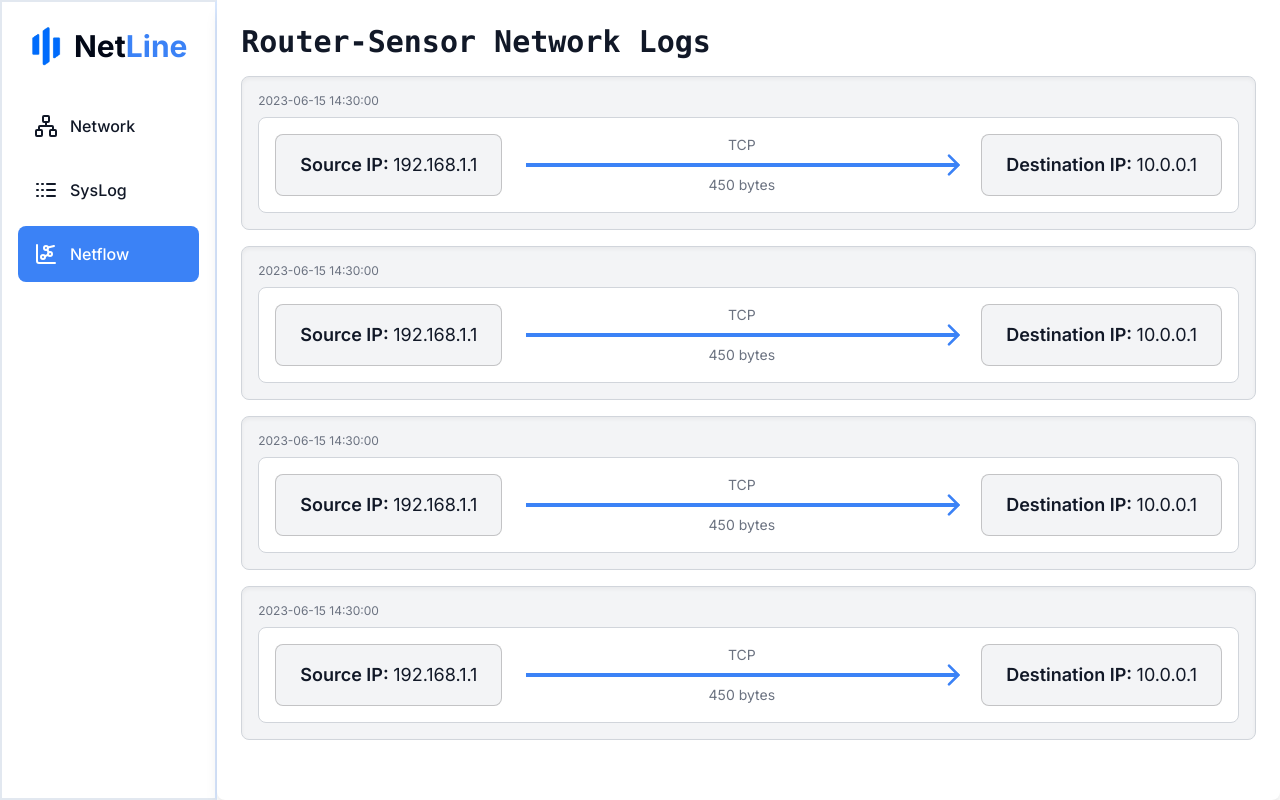
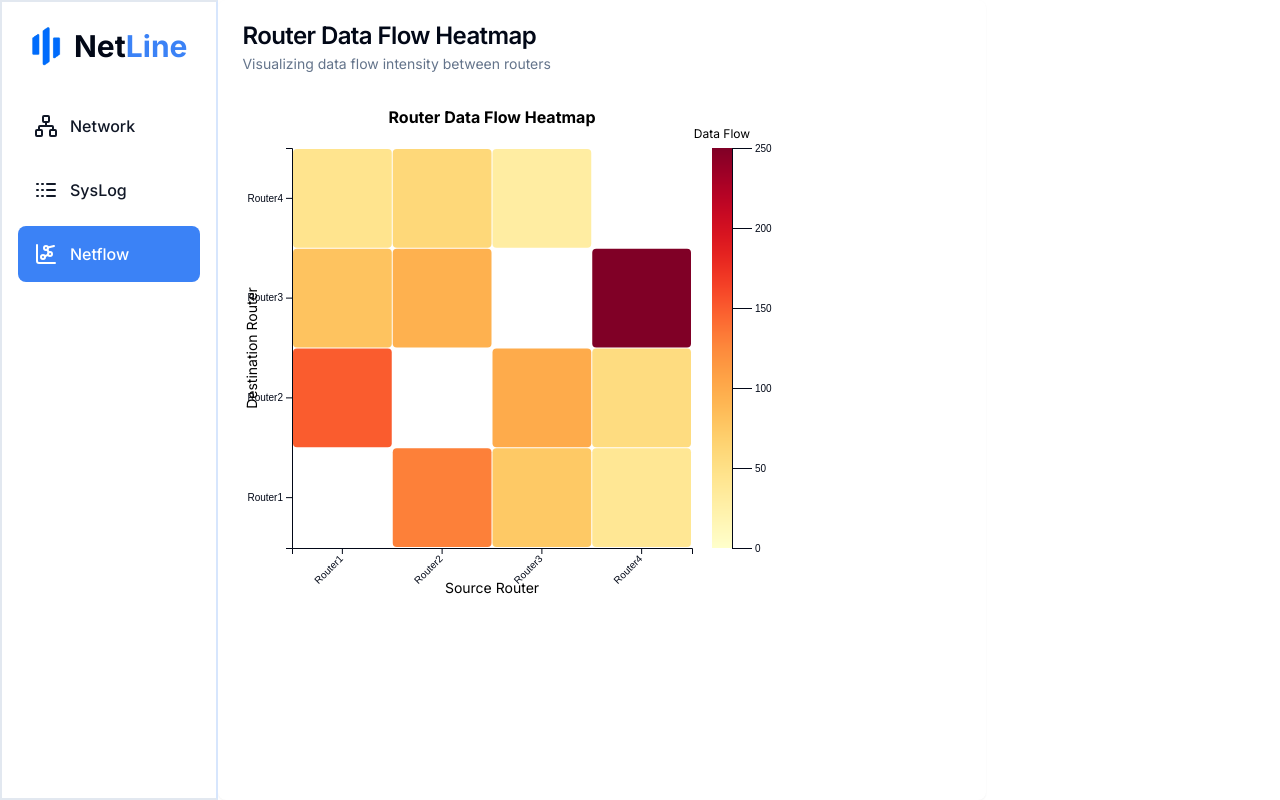
Before and after one commit to Naman-B-Parlecha/NetLine, a Next.js app: page /netflow in a window 1280 px wide. Built offline with nearby package versions, Linux system fonts and the light colour scheme.

Commit message:
netflow graph

```diff
--- a/app/netflow/page.tsx
+++ b/app/netflow/page.tsx
@@ -1,117 +1,295 @@
-import React from "react";
-import { ArrowRight } from "lucide-react";
-import cls from "./customStyles.module.css";
+// import React from "react";
+// import { ArrowRight } from "lucide-react";
+// import cls from "./customStyles.module.css";
 
-interface NetworkSimulatorProps {
-  srcIp: string;
-  destIp: string;
-  protocol: string;
-  timestamp: string;
-  bytes: string;
-}
+// interface NetworkSimulatorProps {
+//   srcIp: string;
+//   destIp: string;
+//   protocol: string;
+//   timestamp: string;
+//   bytes: string;
+// }
 
-export default function Component({
-  srcIp = "192.168.1.1",
-  destIp = "10.0.0.1",
-  protocol = "TCP",
-  timestamp = "2023-06-15 14:30:00",
-  bytes = "450",
-}: NetworkSimulatorProps) {
+// export default function Component({
+//   srcIp = "192.168.1.1",
+//   destIp = "10.0.0.1",
+//   protocol = "TCP",
+//   timestamp = "2023-06-15 14:30:00",
+//   bytes = "450",
+// }: NetworkSimulatorProps) {
+//   return (
+//     <div className="w-full p-6 bg-white rounded-lg shadow-lg">
+//       <h1 className="text-3xl font-bold font-mono text-gray-900 mb-4">
+//         Router-Sensor Network Logs
+//       </h1>
+//       <div className={`flex flex-col gap-4 w-full h-[93%] overflow-auto ${cls.scroll}`}>
+//         <div className="p-4 w-full bg-gray-100 border border-gray-300 rounded-lg shadow-inner ">
+//           <div className="text-xs text-gray-500 mb-2">{timestamp}</div>
+//           <div className="flex items-center justify-between border border-gray-300 rounded-lg overflow-hidden p-4 bg-white">
+//             <div className="py-4 px-6 bg-gray-100 rounded-lg border border-black/20 text-gray-900">
+//               <h3 className="font-semibold text-lg">
+//                 Source IP: <span className="font-normal">{srcIp}</span>
+//               </h3>
+//             </div>
+//             <div className="flex flex-col items-center mx-6 flex-grow">
+//               <span className="text-sm text-gray-500 mb-2">{protocol}</span>
+//               <div className="w-full h-1 bg-blue-500 relative">
+//                 <ArrowRight className="w-8 h-8 text-blue-500 absolute top-1/2 right-0 transform -translate-y-1/2 translate-x-2 transition-transform duration-300 ease-in-out hover:translate-x-4" />
+//               </div>
+//               <span className="text-sm text-gray-500 mt-2">{bytes} bytes</span>
+//             </div>
+//             <div className="py-4 px-6 bg-gray-100 rounded-lg border border-black/20 text-gray-900">
+//               <h3 className="font-semibold text-lg">
+//                 Destination IP: <span className="font-normal">{destIp}</span>
+//               </h3>
+//             </div>
+//           </div>
+//         </div>
+//         <div className="p-4 w-full bg-gray-100 border border-gray-300 rounded-lg shadow-inner ">
+//           <div className="text-xs text-gray-500 mb-2">{timestamp}</div>
+//           <div className="flex items-center justify-between border border-gray-300 rounded-lg overflow-hidden p-4 bg-white">
+//             <div className="py-4 px-6 bg-gray-100 rounded-lg border border-black/20 text-gray-900">
+//               <h3 className="font-semibold text-lg">
+//                 Source IP: <span className="font-normal">{srcIp}</span>
+//               </h3>
+//             </div>
+//             <div className="flex flex-col items-center mx-6 flex-grow">
+//               <span className="text-sm text-gray-500 mb-2">{protocol}</span>
+//               <div className="w-full h-1 bg-blue-500 relative">
+//                 <ArrowRight className="w-8 h-8 text-blue-500 absolute top-1/2 right-0 transform -translate-y-1/2 translate-x-2 transition-transform duration-300 ease-in-out hover:translate-x-4" />
+//               </div>
+//               <span className="text-sm text-gray-500 mt-2">{bytes} bytes</span>
+//             </div>
+//             <div className="py-4 px-6 bg-gray-100 rounded-lg border border-black/20 text-gray-900">
+//               <h3 className="font-semibold text-lg">
+//                 Destination IP: <span className="font-normal">{destIp}</span>
+//               </h3>
+//             </div>
+//           </div>
+//         </div>
+//         <div className="p-4 w-full bg-gray-100 border border-gray-300 rounded-lg shadow-inner ">
+//           <div className="text-xs text-gray-500 mb-2">{timestamp}</div>
+//           <div className="flex items-center justify-between border border-gray-300 rounded-lg overflow-hidden p-4 bg-white">
+//             <div className="py-4 px-6 bg-gray-100 rounded-lg border border-black/20 text-gray-900">
+//               <h3 className="font-semibold text-lg">
+//                 Source IP: <span className="font-normal">{srcIp}</span>
+//               </h3>
+//             </div>
+//             <div className="flex flex-col items-center mx-6 flex-grow">
+//               <span className="text-sm text-gray-500 mb-2">{protocol}</span>
+//               <div className="w-full h-1 bg-blue-500 relative">
+//                 <ArrowRight className="w-8 h-8 text-blue-500 absolute top-1/2 right-0 transform -translate-y-1/2 translate-x-2 transition-transform duration-300 ease-in-out hover:translate-x-4" />
+//               </div>
+//               <span className="text-sm text-gray-500 mt-2">{bytes} bytes</span>
+//             </div>
+//             <div className="py-4 px-6 bg-gray-100 rounded-lg border border-black/20 text-gray-900">
+//               <h3 className="font-semibold text-lg">
+//                 Destination IP: <span className="font-normal">{destIp}</span>
+//               </h3>
+//             </div>
+//           </div>
+//         </div>
+//         <div className="p-4 w-full bg-gray-100 border border-gray-300 rounded-lg shadow-inner ">
+//           <div className="text-xs text-gray-500 mb-2">{timestamp}</div>
+//           <div className="flex items-center justify-between border border-gray-300 rounded-lg overflow-hidden p-4 bg-white">
+//             <div className="py-4 px-6 bg-gray-100 rounded-lg border border-black/20 text-gray-900">
+//               <h3 className="font-semibold text-lg">
+//                 Source IP: <span className="font-normal">{srcIp}</span>
+//               </h3>
+//             </div>
+//             <div className="flex flex-col items-center mx-6 flex-grow">
+//               <span className="text-sm text-gray-500 mb-2">{protocol}</span>
+//               <div className="w-full h-1 bg-blue-500 relative">
+//                 <ArrowRight className="w-8 h-8 text-blue-500 absolute top-1/2 right-0 transform -translate-y-1/2 translate-x-2 transition-transform duration-300 ease-in-out hover:translate-x-4" />
+//               </div>
+//               <span className="text-sm text-gray-500 mt-2">{bytes} bytes</span>
+//             </div>
+//             <div className="py-4 px-6 bg-gray-100 rounded-lg border border-black/20 text-gray-900">
+//               <h3 className="font-semibold text-lg">
+//                 Destination IP: <span className="font-normal">{destIp}</span>
+//               </h3>
+//             </div>
+//           </div>
+//         </div>
+//       </div>
+//     </div>
+//   );
+// }
+
+"use client";
+
+import React, { useEffect, useRef } from "react";
+import * as d3 from "d3";
+import {
+  Card,
+  CardContent,
+  CardHeader,
+  CardTitle,
+  CardDescription,
+} from "@/components/ui/card";
+
+// Mock data - replace this with your actual router data flow data
+const mockData = [
+  { source: "Router1", target: "Router2", value: 150 },
+  { source: "Router1", target: "Router3", value: 80 },
+  { source: "Router1", target: "Router4", value: 45 },
+  { source: "Router2", target: "Router1", value: 130 },
+  { source: "Router2", target: "Router3", value: 95 },
+  { source: "Router2", target: "Router4", value: 60 },
+  { source: "Router3", target: "Router1", value: 75 },
+  { source: "Router3", target: "Router2", value: 100 },
+  { source: "Router3", target: "Router4", value: 30 },
+  { source: "Router4", target: "Router1", value: 40 },
+  { source: "Router4", target: "Router2", value: 55 },
+  { source: "Router4", target: "Router3", value: 250 },
+];
+
+export default function RouterDataFlowHeatmap() {
+  const svgRef = useRef<SVGSVGElement>(null);
+
+  useEffect(() => {
+    if (svgRef.current) {
+      const margin = { top: 50, right: 50, bottom: 50, left: 50 };
+      const width = 500 - margin.left - margin.right;
+      const height = 500 - margin.top - margin.bottom;
+
+      const svg = d3
+        .select(svgRef.current)
+        .attr("width", width + margin.left + margin.right)
+        .attr("height", height + margin.top + margin.bottom)
+        .append("g")
+        .attr("transform", `translate(${margin.left},${margin.top})`);
+
+      // Get unique router names
+      const routers = Array.from(new Set(mockData.map((d) => d.source)));
+
+      // Build X and Y scales
+      const x = d3.scaleBand().range([0, width]).domain(routers).padding(0.01);
+
+      const y = d3.scaleBand().range([height, 0]).domain(routers).padding(0.01);
+
+      // Build color scale
+      const colorScale = d3
+        .scaleSequential()
+        .interpolator(d3.interpolateYlOrRd)
+        .domain([0, d3.max(mockData, (d) => d.value) || 0]);
+
+      // Create the heatmap cells
+      svg
+        .selectAll()
+        .data(mockData)
+        .enter()
+        .append("rect")
+        .attr("x", (d) => x(d.source) || 0)
+        .attr("y", (d) => y(d.target) || 0)
+        .attr("width", x.bandwidth())
+        .attr("height", y.bandwidth())
+        .style("fill", (d) => colorScale(d.value))
+        .attr("rx", 4)
+        .attr("ry", 4);
+
+      // Add X axis
+      svg
+        .append("g")
+        .attr("transform", `translate(0,${height})`)
+        .call(d3.axisBottom(x))
+        .selectAll("text")
+        .attr("transform", "translate(-10,0)rotate(-45)")
+        .style("text-anchor", "end");
+
+      // Add Y axis
+      svg.append("g").call(d3.axisLeft(y));
+
+      // Add title
+      svg
+        .append("text")
+        .attr("x", width / 2)
+        .attr("y", -margin.top / 2)
+        .attr("text-anchor", "middle")
+        .style("font-size", "16px")
+        .style("font-weight", "bold")
+        .text("Router Data Flow Heatmap");
+
+      // Add X axis label
+      svg
+        .append("text")
+        .attr("x", width / 2)
+        .attr("y", height + margin.bottom - 5)
+        .attr("text-anchor", "middle")
+        .style("font-size", "14px")
+        .text("Source Router");
+
+      // Add Y axis label
+      svg
+        .append("text")
+        .attr("transform", "rotate(-90)")
+        .attr("x", -height / 2)
+        .attr("y", -margin.left + 15)
+        .attr("text-anchor", "middle")
+        .style("font-size", "14px")
+        .text("Destination Router");
+
+      // Add color legend
+      const legendWidth = 20;
+      const legendHeight = height;
+      const legend = svg
+        .append("g")
+        .attr("transform", `translate(${width + 20}, 0)`);
+
+      const legendScale = d3
+        .scaleLinear()
+        .domain(colorScale.domain())
+        .range([legendHeight, 0]);
+
+      legend
+        .selectAll("rect")
+        .data(d3.range(legendHeight))
+        .enter()
+        .append("rect")
+        .attr("x", 0)
+        .attr("y", (d, i) => i)
+        .attr("width", legendWidth)
+        .attr("height", 1)
+        .style("fill", (d) => colorScale(legendScale.invert(d)));
+
+      const legendAxis = d3
+        .axisRight(legendScale)
+        .tickSize(legendWidth)
+        .ticks(5);
+
+      legend
+        .append("g")
+        .attr("transform", `translate(${legendWidth}, 0)`)
+        .call(legendAxis);
+
+      // Add legend title
+      legend
+        .append("text")
+        .attr("x", legendWidth / 2)
+        .attr("y", -10)
+        .attr("text-anchor", "middle")
+        .style("font-size", "12px")
+        .text("Data Flow");
+    }
+  }, []);
+
   return (
-    <div className="w-full p-6 bg-white rounded-lg shadow-lg">
-      <h1 className="text-3xl font-bold font-mono text-gray-900 mb-4">
-        Router-Sensor Network Logs
-      </h1>
-      <div className={`flex flex-col gap-4 w-full h-[93%] overflow-auto ${cls.scroll}`}>
-        <div className="p-4 w-full bg-gray-100 border border-gray-300 rounded-lg shadow-inner ">
-          <div className="text-xs text-gray-500 mb-2">{timestamp}</div>
-          <div className="flex items-center justify-between border border-gray-300 rounded-lg overflow-hidden p-4 bg-white">
-            <div className="py-4 px-6 bg-gray-100 rounded-lg border border-black/20 text-gray-900">
-              <h3 className="font-semibold text-lg">
-                Source IP: <span className="font-normal">{srcIp}</span>
-              </h3>
-            </div>
-            <div className="flex flex-col items-center mx-6 flex-grow">
-              <span className="text-sm text-gray-500 mb-2">{protocol}</span>
-              <div className="w-full h-1 bg-blue-500 relative">
-                <ArrowRight className="w-8 h-8 text-blue-500 absolute top-1/2 right-0 transform -translate-y-1/2 translate-x-2 transition-transform duration-300 ease-in-out hover:translate-x-4" />
-              </div>
-              <span className="text-sm text-gray-500 mt-2">{bytes} bytes</span>
-            </div>
-            <div className="py-4 px-6 bg-gray-100 rounded-lg border border-black/20 text-gray-900">
-              <h3 className="font-semibold text-lg">
-                Destination IP: <span className="font-normal">{destIp}</span>
-              </h3>
-            </div>
-          </div>
-        </div>
-        <div className="p-4 w-full bg-gray-100 border border-gray-300 rounded-lg shadow-inner ">
-          <div className="text-xs text-gray-500 mb-2">{timestamp}</div>
-          <div className="flex items-center justify-between border border-gray-300 rounded-lg overflow-hidden p-4 bg-white">
-            <div className="py-4 px-6 bg-gray-100 rounded-lg border border-black/20 text-gray-900">
-              <h3 className="font-semibold text-lg">
-                Source IP: <span className="font-normal">{srcIp}</span>
-              </h3>
-            </div>
-            <div className="flex flex-col items-center mx-6 flex-grow">
-              <span className="text-sm text-gray-500 mb-2">{protocol}</span>
-              <div className="w-full h-1 bg-blue-500 relative">
-                <ArrowRight className="w-8 h-8 text-blue-500 absolute top-1/2 right-0 transform -translate-y-1/2 translate-x-2 transition-transform duration-300 ease-in-out hover:translate-x-4" />
-              </div>
-              <span className="text-sm text-gray-500 mt-2">{bytes} bytes</span>
-            </div>
-            <div className="py-4 px-6 bg-gray-100 rounded-lg border border-black/20 text-gray-900">
-              <h3 className="font-semibold text-lg">
-                Destination IP: <span className="font-normal">{destIp}</span>
-              </h3>
-            </div>
-          </div>
-        </div>
-        <div className="p-4 w-full bg-gray-100 border border-gray-300 rounded-lg shadow-inner ">
-          <div className="text-xs text-gray-500 mb-2">{timestamp}</div>
-          <div className="flex items-center justify-between border border-gray-300 rounded-lg overflow-hidden p-4 bg-white">
-            <div className="py-4 px-6 bg-gray-100 rounded-lg border border-black/20 text-gray-900">
-              <h3 className="font-semibold text-lg">
-                Source IP: <span className="font-normal">{srcIp}</span>
-              </h3>
-            </div>
-            <div className="flex flex-col items-center mx-6 flex-grow">
-              <span className="text-sm text-gray-500 mb-2">{protocol}</span>
-              <div className="w-full h-1 bg-blue-500 relative">
-                <ArrowRight className="w-8 h-8 text-blue-500 absolute top-1/2 right-0 transform -translate-y-1/2 translate-x-2 transition-transform duration-300 ease-in-out hover:translate-x-4" />
-              </div>
-              <span className="text-sm text-gray-500 mt-2">{bytes} bytes</span>
-            </div>
-            <div className="py-4 px-6 bg-gray-100 rounded-lg border border-black/20 text-gray-900">
-              <h3 className="font-semibold text-lg">
-                Destination IP: <span className="font-normal">{destIp}</span>
-              </h3>
-            </div>
-          </div>
-        </div>
-        <div className="p-4 w-full bg-gray-100 border border-gray-300 rounded-lg shadow-inner ">
-          <div className="text-xs text-gray-500 mb-2">{timestamp}</div>
-          <div className="flex items-center justify-between border border-gray-300 rounded-lg overflow-hidden p-4 bg-white">
-            <div className="py-4 px-6 bg-gray-100 rounded-lg border border-black/20 text-gray-900">
-              <h3 className="font-semibold text-lg">
-                Source IP: <span className="font-normal">{srcIp}</span>
-              </h3>
-            </div>
-            <div className="flex flex-col items-center mx-6 flex-grow">
-              <span className="text-sm text-gray-500 mb-2">{protocol}</span>
-              <div className="w-full h-1 bg-blue-500 relative">
-                <ArrowRight className="w-8 h-8 text-blue-500 absolute top-1/2 right-0 transform -translate-y-1/2 translate-x-2 transition-transform duration-300 ease-in-out hover:translate-x-4" />
-              </div>
-              <span className="text-sm text-gray-500 mt-2">{bytes} bytes</span>
-            </div>
-            <div className="py-4 px-6 bg-gray-100 rounded-lg border border-black/20 text-gray-900">
-              <h3 className="font-semibold text-lg">
-                Destination IP: <span className="font-normal">{destIp}</span>
-              </h3>
-            </div>
-          </div>
-        </div>
-      </div>
+    <div className="w-full max-h-screen overflow-hidden">
+      <Card className="w-full max-w-3xl h-screen border-none outline-none">
+        <CardHeader>
+          <CardTitle>Router Data Flow Heatmap</CardTitle>
+          <CardDescription>
+            Visualizing data flow intensity between routers
+          </CardDescription>
+        </CardHeader>
+        <CardContent className="flex justify-center">
+          <svg
+            ref={svgRef}
+            className="w-full h-screen"
+            aria-label="Router Data Flow Heatmap"
+          ></svg>
+        </CardContent>
+      </Card>
     </div>
   );
 }
--- /dev/null
+++ b/components/ui/card.tsx
@@ -0,0 +1,79 @@
+import * as React from "react"
+
+import { cn } from "@/lib/utils"
+
+const Card = React.forwardRef<
+  HTMLDivElement,
+  React.HTMLAttributes<HTMLDivElement>
+>(({ className, ...props }, ref) => (
+  <div
+    ref={ref}
+    className={cn(
+      "rounded-lg border bg-card text-card-foreground shadow-sm",
+      className
+    )}
+    {...props}
+  />
+))
+Card.displayName = "Card"
+
+const CardHeader = React.forwardRef<
+  HTMLDivElement,
+  React.HTMLAttributes<HTMLDivElement>
+>(({ className, ...props }, ref) => (
+  <div
+    ref={ref}
+    className={cn("flex flex-col space-y-1.5 p-6", className)}
+    {...props}
+  />
+))
+CardHeader.displayName = "CardHeader"
+
+const CardTitle = React.forwardRef<
+  HTMLParagraphElement,
+  React.HTMLAttributes<HTMLHeadingElement>
+>(({ className, ...props }, ref) => (
+  <h3
+    ref={ref}
+    className={cn(
+      "text-2xl font-semibold leading-none tracking-tight",
+      className
+    )}
+    {...props}
+  />
+))
+CardTitle.displayName = "CardTitle"
+
+const CardDescription = React.forwardRef<
+  HTMLParagraphElement,
+  React.HTMLAttributes<HTMLParagraphElement>
+>(({ className, ...props }, ref) => (
+  <p
+    ref={ref}
+    className={cn("text-sm text-muted-foreground", className)}
+    {...props}
+  />
+))
+CardDescription.displayName = "CardDescription"
+
+const CardContent = React.forwardRef<
+  HTMLDivElement,
+  React.HTMLAttributes<HTMLDivElement>
+>(({ className, ...props }, ref) => (
+  <div ref={ref} className={cn("p-6 pt-0", className)} {...props} />
+))
+CardContent.displayName = "CardContent"
+
+const CardFooter = React.forwardRef<
+  HTMLDivElement,
+  React.HTMLAttributes<HTMLDivElement>
+>(({ className, ...props }, ref) => (
+  <div
+    ref={ref}
+    className={cn("flex items-center p-6 pt-0", className)}
+    {...props}
+  />
+))
+CardFooter.displayName = "CardFooter"
+
+export { Card, CardHeader, CardFooter, CardTitle, CardDescription, CardContent }
```
